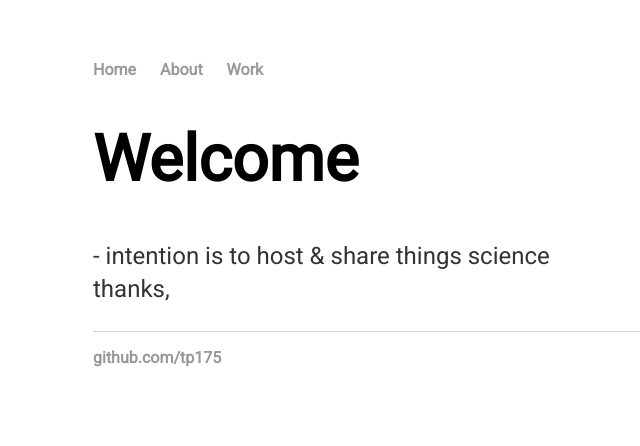
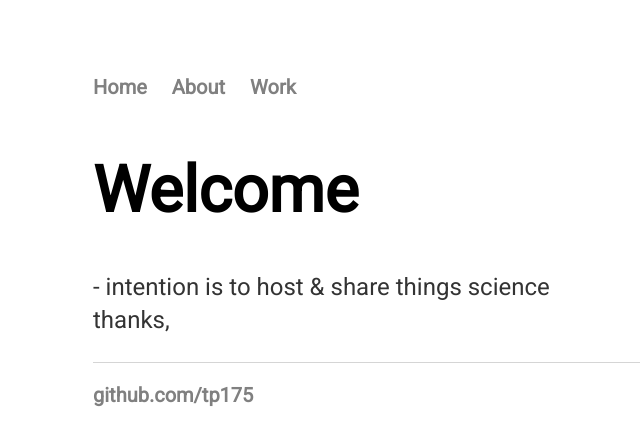
Before and after one commit to tp175/tp175.github.io, a Jekyll site: the page built from index.html, in a window 1280 px wide. Shown: the top 446 px of the page, without its empty margins (99-739 px from the left). Built offline with Jekyll 4.4.1, drawn with Linux system fonts in a browser that asks for light colours.

Commit message:
content update

```diff
--- a/_layouts/default.html
+++ b/_layouts/default.html
@@ -8,9 +8,9 @@
 		<body>
 			<nav>
 	    		<ul>
-	        		<li><a href="/">Home</a></li>
-		        	<li><a href="/about">About</a></li>
-	        		<li><a href="/blog">Work</a></li>
+	        		<li><a href="/" class="nav">Home</a></li>
+		        	<li><a href="/about" class="nav">About</a></li>
+	        		<li><a href="/blog" class="nav">Work</a></li>
 	    		</ul>
 			</nav>
 			<div class="container">
--- a/css/main.css
+++ b/css/main.css
@@ -1,24 +1,46 @@
 @import url('https://fonts.googleapis.com/css?family=Roboto&display=swap');
 body {
-    margin: 60px auto;
+	margin: 60px auto;
 	font-family: 'Roboto', Arial, Helevtica, sans-serif;
-    width: 70%;
+	width: 70%;
+	background-color: #FFFFFF;
 }
-nav ul, footer ul {
+nav ul {
+    font-family: 'Roboto', Arial, Helevtica, sans-serif;
+    padding-top: 15px; padding-bottom: 15px; padding-left: 0px;
+    list-style: none;
+    font-weight: bold;
+	font-size: 1.25em;
+	height: 1em;
+	background-color: #FFFFFF;
+}
+nav ul li {
+    display: inline;
+    margin-right: 20px;
+}
+footer ul {
     font-family: 'Roboto', Arial, Helevtica, sans-serif;
     padding: 0px;
     list-style: none;
     font-weight: bold;
+	font-size: 1.25em;
 }
-nav ul li, footer ul li {
+footer ul li {
     display: inline;
     margin-right: 20px;
 }
 a {
     text-decoration: none;
-    color: #999;
+    color: #808080;
 }
 a:hover {
+    text-decoration: underline;
+}
+a.nav {
+    text-decoration: none;
+    color: #808080;
+}
+a.nav:hover {
     text-decoration: underline;
 }
 h1 {
@@ -41,12 +63,12 @@ footer {
 }
 
 ul.posts {
-    margin-left: 30px;margin-top: 0px;margin-bottom: 50px;
-    font-size: 1.4em;
+	margin-left: 30px;margin-top: 0px;margin-bottom: 50px;
+	font-size: 1.4em;
 	text-transform: lowercase;
 }
 
 ul.posts li {
-    list-style: none;
-	padding: 0.15em;
+	list-style: none;
+	padding: 0.1em;
 }
```
